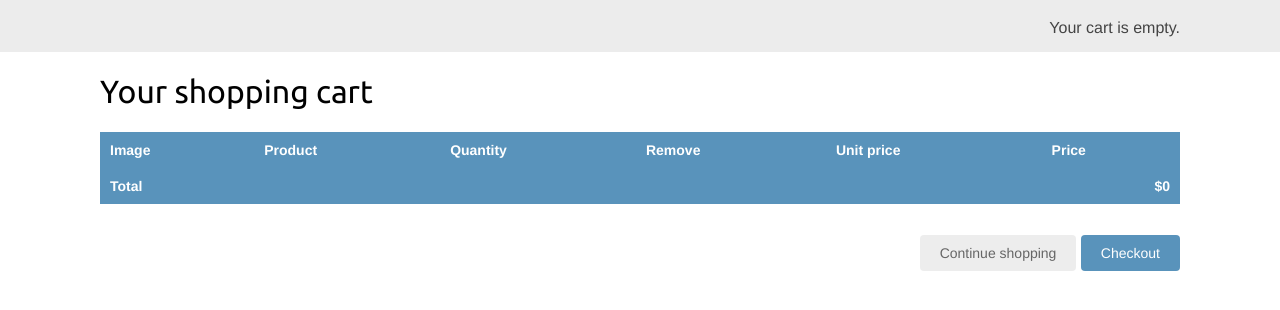
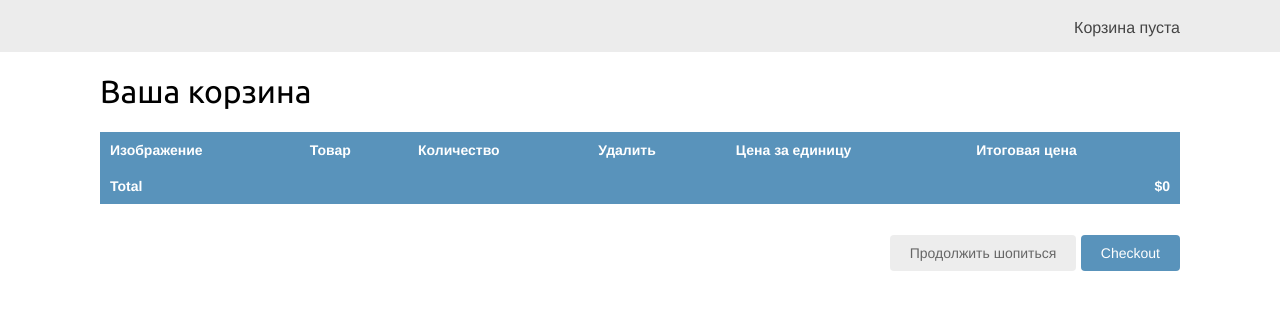
Before and after one commit to Deflaus/Online-Store, a Django app: page /cart/ in a window 1280 px wide. Shown: the part 46-356 px from the top of the page. Run offline with Django 3.2, Linux system fonts and the light colour scheme.

Commit message:
fixing templates

```diff
--- a/templates/cart/detail.html
+++ b/templates/cart/detail.html
@@ -1,17 +1,17 @@
 {% extends "shop/base.html" %}
 {% load static %}
-{% block title %}Your shopping cart{% endblock %}
+{% block title %}Ваша корзина{% endblock %}
 {% block content %}
-    <h1>Your shopping cart</h1>
+    <h1>Ваша корзина</h1>
     <table class="cart">
         <thead>
             <tr>
-                <th>Image</th>
-                <th>Product</th>
-                <th>Quantity</th>
-                <th>Remove</th>
-                <th>Unit price</th>
-                <th>Price</th>
+                <th>Изображение</th>
+                <th>Товар</th>
+                <th>Количество</th>
+                <th>Удалить</th>
+                <th>Цена за единицу</th>
+                <th>Итоговая цена</th>
             </tr>
         </thead>
         <tbody>
@@ -48,7 +48,7 @@
         </tbody>
     </table>
     <p class="text-right">
-        <a href="{% url 'shop:product_list' %}" class="button light">Continue shopping</a>
+        <a href="{% url 'shop:product_list' %}" class="button light">Продолжить шопиться</a>
         <a href="#" class="button">Checkout</a>
     </p>
 {% endblock %}
--- a/templates/shop/base.html
+++ b/templates/shop/base.html
@@ -11,7 +11,7 @@
     <a href="/" class="logo">My shop</a>
   </div>
   <div id="subheader">
-    <div class="cart">Your cart is empty.</div>
+    <div class="cart">Корзина пуста</div>
   </div>
   <div id="content">
     {% block content %}{% endblock %}
```
Also changed, not shown: templates/shop/product/list.html (+4 -4 lines).
